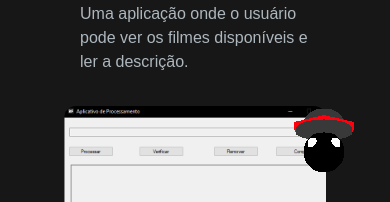
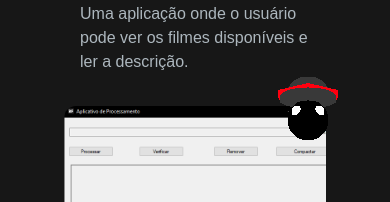
Before and after one commit to Vitor-Vidotto/Portifolio-2.0, a Next.js app: page /projetos in a window 390 px wide. Shown: the part 642-844 px from the top of the page. Built offline with nearby package versions, Linux system fonts and the light colour scheme.

Commit message:
page: projetos update

```diff
--- a/app/projetos/page.tsx
+++ b/app/projetos/page.tsx
@@ -15,12 +15,13 @@ export default function Projetos() {
   href="https://www.linkedin.com/in/vitor-vidotto"
   target="_blank"
   rel="noopener noreferrer"
-  className="sticky bottom-0 right-0 m-4 rounded-full flex items-center justify-end text-sm sm:text-base md:absolute md:bottom-4 md:right-4"
+  className="fixed bottom-4 right-4 m-4 rounded-full flex items-center justify-end text-sm sm:text-base"
   title="Entrar em contato"
 >
   <ThreeDScene />
 </a>
 
+
     </main>
   );
 }
```
